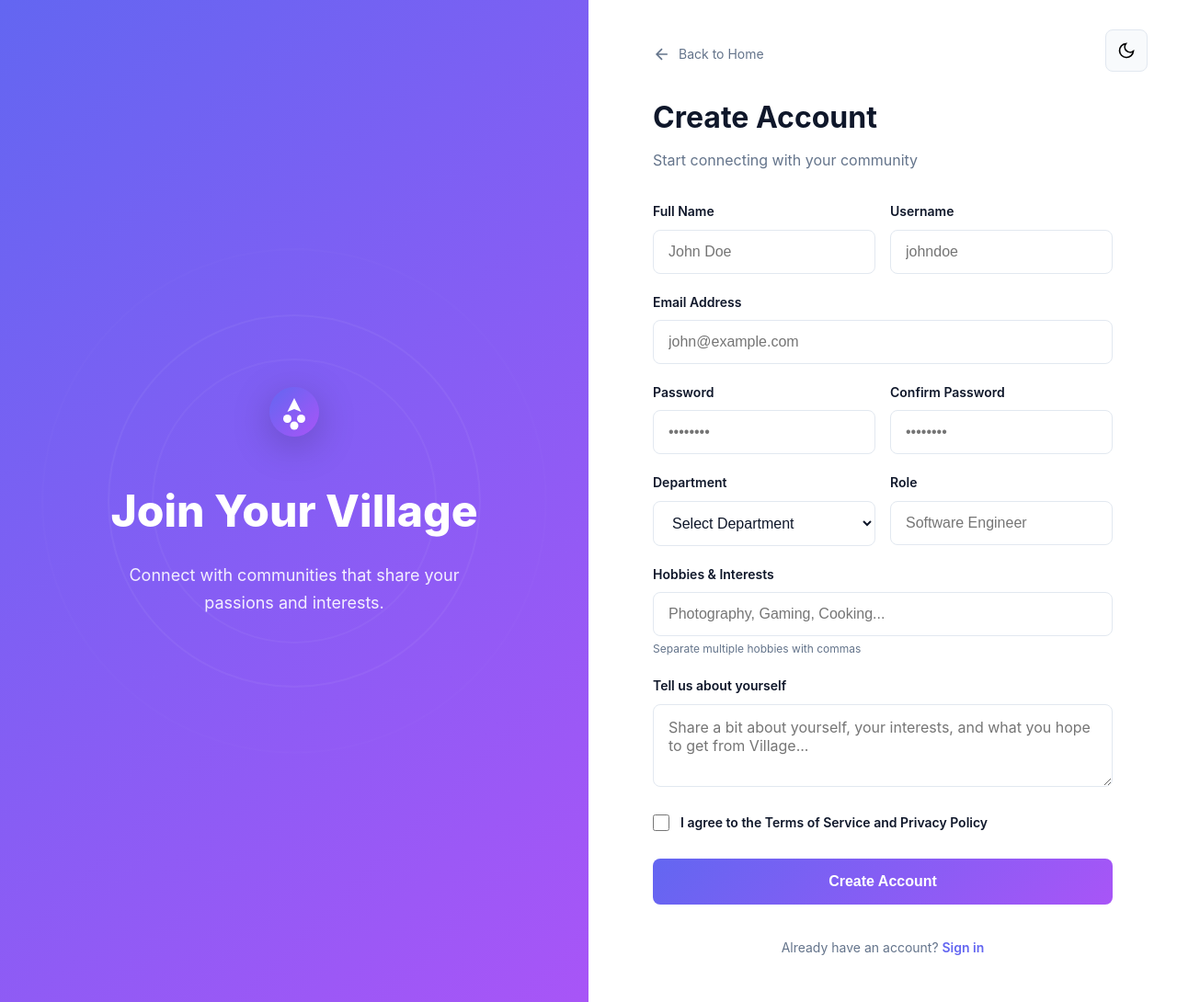
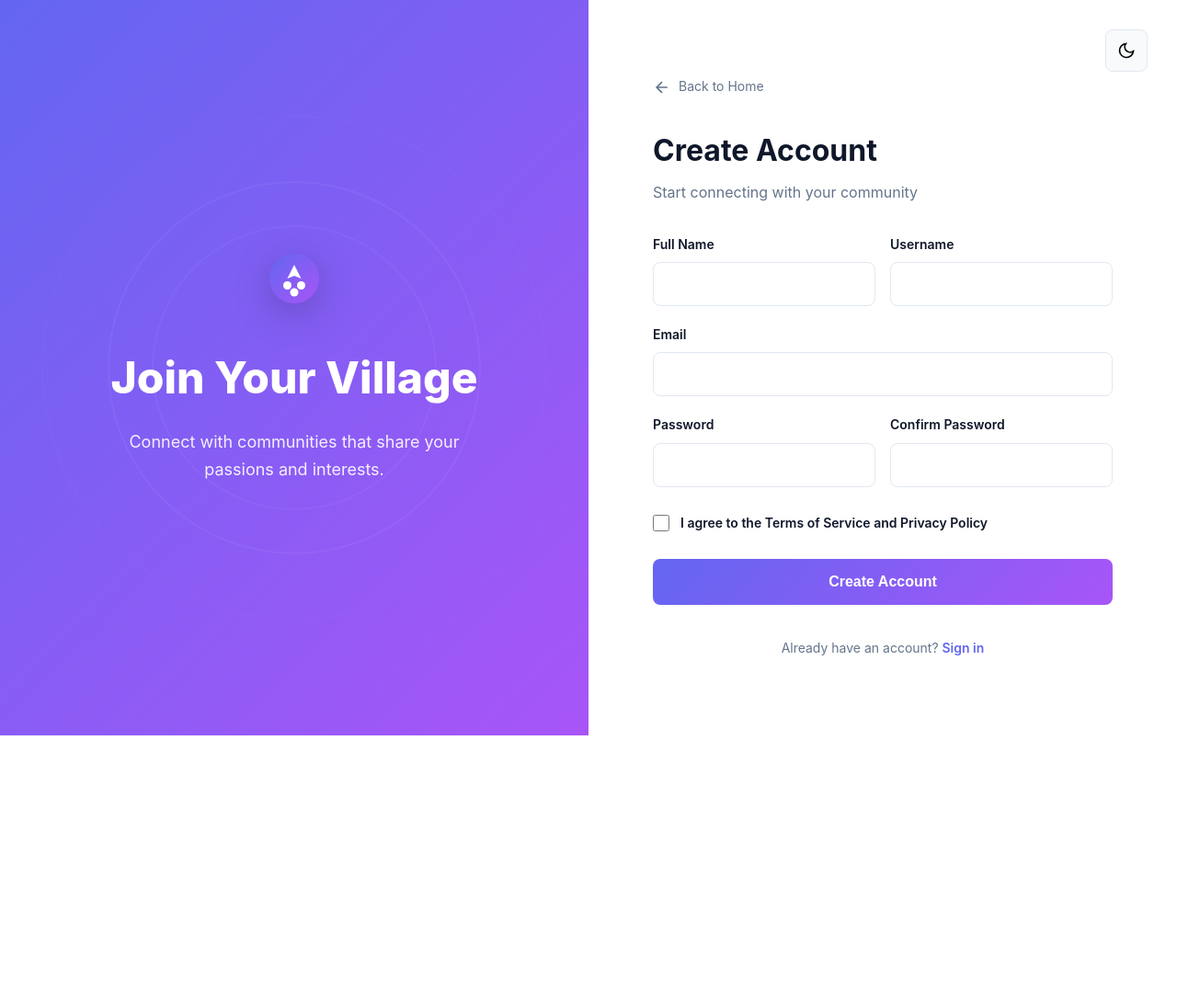
Before and after one commit to GenialSmileAdam/Village-, a Flask app: page /sign_up in a window 1280 px wide. Shown: the whole page at 92% size. After the commit the page ends 800 px from the top, so only its background shows below. Run offline with Flask 3, Linux system fonts and the light colour scheme.

Commit message:
Fix Flask backend, Remove js backend. Add Flask form, Add signup functionality

```diff
--- /dev/null
+++ b/myapp/forms.py
@@ -0,0 +1,20 @@
+from flask_wtf import FlaskForm
+from wtforms import StringField,SubmitField,EmailField, PasswordField, BooleanField
+from wtforms.validators import DataRequired,Email
+
+# A RegisterForm to register new users
+
+class RegisterForm(FlaskForm):
+    full_name = StringField("Full Name",validators=[DataRequired()])
+    username = StringField("Username" , validators=[DataRequired()])
+    email = EmailField("Email" , validators=[DataRequired(), Email()])
+    password = PasswordField("Password", validators=[DataRequired()])
+    confirm_password = PasswordField("Confirm Password", validators=[DataRequired()])
+    agree_to_terms = BooleanField("I agree to the Terms of Service and Privacy Policy")
+    submit = SubmitField("Create Account")
+
+# A LoginForm to login existing users
+class LoginForm(FlaskForm):
+    email = EmailField("Email" , validators=[DataRequired(), Email()])
+    password = PasswordField("Password", validators=[DataRequired()])
+    submit = SubmitField("Sign In")
--- a/myapp/routes.py
+++ b/myapp/routes.py
@@ -1,5 +1,8 @@
-from flask import Flask, render_template, Blueprint
+from flask import render_template, Blueprint, request, url_for, redirect, flash
 from .models import db, User, Hobby
+from .forms import RegisterForm, LoginForm
+
+
 
 main_bp = Blueprint('main',__name__)
 
@@ -17,6 +20,16 @@ def login():
     return render_template("login.html")
 
 
-@main_bp.route("/sign_up")
+@main_bp.route("/sign_up", methods= ["GET", "POST"])
 def signup():
-    return render_template("sign_up.html")
+    form = RegisterForm()
+    print(f"Form submitted: {request.method}")  # Debug
+    print(f"Form validate on submit: {form.validate_on_submit()}")  # Debug
+    print(f"Form errors: {form.errors}")  # Debug
+
+    if form.validate_on_submit():
+        full_name = form.full_name.data
+        print(full_name)
+        flash(f"User: {full_name} has successfully signed in!")
+        return redirect(url_for("main.home"))
+    return render_template("sign_up.html", form= form)
--- a/requirements.txt
+++ b/requirements.txt
@@ -3,3 +3,4 @@ flask_sqlalchemy==3.1.1
 flask_wtf==1.2.2
 python-dotenv==1.2.1
 SQLAlchemy==2.0.45
+WTForms==3.0.1
--- a/static/js/auth.js
+++ /dev/null
@@ -1,137 +0,0 @@
-const Auth = {
-    init() {
-        this.setupSignupForm();
-        this.setupLoginForm();
-    },
-
-    setupSignupForm() {
-        const form = document.getElementById('signupForm');
-        if (!form) return;
-
-        form.addEventListener('submit', (e) => {
-            e.preventDefault();
-            this.handleSignup(e.target);
-        });
-    },
-
-    setupLoginForm() {
-        const form = document.getElementById('loginForm');
-        if (!form) return;
-
-        form.addEventListener('submit', (e) => {
-            e.preventDefault();
-            this.handleLogin(e.target);
-        });
-    },
-
-    handleSignup(form) {
-        const formData = new FormData(form);
-        const userData = {
-            fullName: formData.get('fullName'),
-            username: formData.get('username'),
-            email: formData.get('email'),
-            password: formData.get('password'),
-            confirmPassword: formData.get('confirmPassword'),
-            department: formData.get('department'),
-            role: formData.get('role'),
-            hobbies: formData.get('hobbies'),
-            bio: formData.get('bio'),
-            terms: formData.get('terms')
-        };
-
-        if (!this.validateSignup(userData)) return;
-
-        const users = JSON.parse(localStorage.getItem('villageUsers') || '[]');
-
-        if (users.some(u => u.username === userData.username)) {
-            alert('Username already exists!');
-            return;
-        }
-
-        if (users.some(u => u.email === userData.email)) {
-            alert('Email already exists!');
-            return;
-        }
-
-        const newUser = {
-            id: Date.now(),
-            fullName: userData.fullName,
-            username: userData.username,
-            email: userData.email,
-            password: userData.password,
-            department: userData.department,
-            role: userData.role,
-            hobbies: userData.hobbies.split(',').map(h => h.trim()),
-            bio: userData.bio,
-            createdAt: new Date().toISOString()
-        };
-
-        users.push(newUser);
-        localStorage.setItem('villageUsers', JSON.stringify(users));
-
-        localStorage.setItem('currentUser', JSON.stringify({
-            id: newUser.id,
-            username: newUser.username,
-            fullName: newUser.fullName
-        }));
-
-        alert('Account created successfully!');
-        window.location.href = 'chat.html';
-    },
-
-    validateSignup(data) {
-        if (!data.fullName || !data.username || !data.email || !data.password) {
-            alert('Please fill in all required fields!');
-            return false;
-        }
-
-        if (data.password !== data.confirmPassword) {
-            alert('Passwords do not match!');
-            return false;
-        }
-
-        if (data.password.length < 6) {
-            alert('Password must be at least 6 characters!');
-            return false;
-        }
-
-        if (!data.terms) {
-            alert('Please accept the terms and conditions!');
-            return false;
-        }
-
-        return true;
-    },
-
-    handleLogin(form) {
-        const formData = new FormData(form);
-        const loginData = {
-            usernameEmail: formData.get('usernameEmail'),
-            password: formData.get('password')
-        };
-
-        const users = JSON.parse(localStorage.getItem('villageUsers') || '[]');
-        const user = users.find(u =>
-            (u.username === loginData.usernameEmail || u.email === loginData.usernameEmail) &&
-            u.password === loginData.password
-        );
-
-        if (!user) {
-            alert('Invalid credentials!');
-            return;
-        }
-
-        localStorage.setItem('currentUser', JSON.stringify({
-            id: user.id,
-            username: user.username,
-            fullName: user.fullName
-        }));
-
-        alert('Login successful!');
-        window.location.href = 'chat.html';
-    }
-};
-
-document.addEventListener('DOMContentLoaded', () => {
-    Auth.init();
-});
--- a/templates/sign_up.html
+++ b/templates/sign_up.html
@@ -8,19 +8,30 @@
     <link rel="stylesheet" href="static/css/login.css">
 </head>
 <body>
+
+
+{% with messages = get_flashed_messages() %}
+{% if messages %}
+<ul class=flashes>
+    {% for message in messages %}
+    <li>{{ message }}</li>
+    {% endfor %}
+</ul>
+{% endif %}
+{% endwith %}
 <div class="auth-container">
     <div class="auth-sidebar">
         <div class="auth-branding">
             <svg width="60" height="60" viewBox="0 0 40 40" fill="none">
-                    <circle cx="20" cy="20" r="18" fill="url(#gradient)" />
-                    <path d="M20 10 L15 20 L20 18 L25 20 Z" fill="white" />
-                    <circle cx="15" cy="25" r="3" fill="white" />
-                    <circle cx="25" cy="25" r="3" fill="white" />
-                    <circle cx="20" cy="30" r="3" fill="white" />
+                <circle cx="20" cy="20" r="18" fill="url(#gradient)"/>
+                <path d="M20 10 L15 20 L20 18 L25 20 Z" fill="white"/>
+                <circle cx="15" cy="25" r="3" fill="white"/>
+                <circle cx="25" cy="25" r="3" fill="white"/>
+                <circle cx="20" cy="30" r="3" fill="white"/>
                 <defs>
                     <linearGradient id="gradient" x1="0%" y1="0%" x2="100%" y2="100%">
-                            <stop offset="0%" style="stop-color:#6366f1;stop-opacity:1" />
-                            <stop offset="100%" style="stop-color:#a855f7;stop-opacity:1" />
+                        <stop offset="0%" style="stop-color:#6366f1;stop-opacity:1"/>
+                        <stop offset="100%" style="stop-color:#a855f7;stop-opacity:1"/>
                     </linearGradient>
                 </defs>
             </svg>
@@ -36,7 +47,8 @@
 
     <div class="auth-form-container">
         <button class="theme-toggle-auth" id="themeToggle" aria-label="Toggle theme">
-                <svg class="sun-icon" width="20" height="20" viewBox="0 0 24 24" fill="none" stroke="currentColor" stroke-width="2">
+            <svg class="sun-icon" width="20" height="20" viewBox="0 0 24 24" fill="none" stroke="currentColor"
+                 stroke-width="2">
                 <circle cx="12" cy="12" r="5"/>
                 <line x1="12" y1="1" x2="12" y2="3"/>
                 <line x1="12" y1="21" x2="12" y2="23"/>
@@ -47,7 +59,8 @@
                 <line x1="4.22" y1="19.78" x2="5.64" y2="18.36"/>
                 <line x1="18.36" y1="5.64" x2="19.78" y2="4.22"/>
             </svg>
-                <svg class="moon-icon" width="20" height="20" viewBox="0 0 24 24" fill="none" stroke="currentColor" stroke-width="2">
+            <svg class="moon-icon" width="20" height="20" viewBox="0 0 24 24" fill="none" stroke="currentColor"
+                 stroke-width="2">
                 <path d="M21 12.79A9 9 0 1 1 11.21 3 7 7 0 0 0 21 12.79z"/>
             </svg>
         </button>
@@ -64,74 +77,99 @@
             <h2>Create Account</h2>
             <p class="form-subtitle">Start connecting with your community</p>
 
-                <form id="signupForm" class="form">
+            <form id="signupForm" class="form" method="POST" novalidate>
+                {{ form.hidden_tag() }}
                 <div class="form-row">
                     <div class="form-group">
-                            <label for="fullName">Full Name</label>
-                            <input type="text" id="fullName" name="fullName" required placeholder="John Doe">
+
+                        {{ form.full_name.label }}
+                        {{ form.full_name(size=20) }}
+
+                        {% if form.full_name.errors %}
+                        <ul class="errors">
+                            {% for error in form.full_name.errors %}
+                            <li>{{ error }}</li>
+                            {% endfor %}
+                        </ul>
+                        {% endif %}
                     </div>
                     <div class="form-group">
-                            <label for="username">Username</label>
-                            <input type="text" id="username" name="username" required placeholder="johndoe">
+                        {{ form.username.label }}
+                        {{ form.username(size=20) }}
+
+                        {% if form.username.errors %}
+
+                        <ul class="errors">
+                            {% for error in form.username.errors %}
+                            <li>{{ error }}</li>
+                            {% endfor %}
+                        </ul>
+                        {% endif %}
                     </div>
                 </div>
 
                 <div class="form-group">
-                        <label for="email">Email Address</label>
-                        <input type="email" id="email" name="email" required placeholder="john@example.com">
+                    {{ form.email.label }}
+                    {{ form.email(size=20) }}
+
+                    {% if form.email.errors %}
+
+                    <ul class="errors">
+                        {% for error in form.email.errors %}
+                        <li>{{ error }}</li>
+                        {% endfor %}
+                    </ul>
+                    {% endif %}
                 </div>
 
                 <div class="form-row">
                     <div class="form-group">
-                            <label for="password">Password</label>
-                            <input type="password" id="password" name="password" required placeholder="••••••••">
+                        {{ form.password.label }}
+                        {{ form.password(size=20) }}
+
+                        {% if form.password.errors %}
+
+                        <ul class="errors">
+                            {% for error in form.password.errors %}
+                            <li>{{ error }}</li>
+                            {% endfor %}
+                        </ul>
+                        {% endif %}
                     </div>
                     <div class="form-group">
-                            <label for="confirmPassword">Confirm Password</label>
-                            <input type="password" id="confirmPassword" name="confirmPassword" required placeholder="••••••••">
+                        {{ form.confirm_password.label }}
+                        {{ form.confirm_password(size=20) }}
+
+                        {% if form.confirm_password.errors %}
+
+                        <ul class="errors">
+                            {% for error in form.confirm_password.errors %}
+                            <li>{{ error }}</li>
+                            {% endfor %}
+                        </ul>
+                        {% endif %}
                     </div>
                 </div>
 
-                    <div class="form-row">
-                        <div class="form-group">
-                            <label for="department">Department</label>
-                            <select id="department" name="department" required>
-                                <option value="">Select Department</option>
-                                <option value="engineering">Engineering</option>
-                                <option value="design">Design</option>
-                                <option value="marketing">Marketing</option>
-                                <option value="sales">Sales</option>
-                                <option value="hr">Human Resources</option>
-                                <option value="finance">Finance</option>
-                                <option value="operations">Operations</option>
-                                <option value="other">Other</option>
-                            </select>
-                        </div>
-                        <div class="form-group">
-                            <label for="role">Role</label>
-                            <input type="text" id="role" name="role" placeholder="Software Engineer">
-                        </div>
-                    </div>
-
-                    <div class="form-group">
-                        <label for="hobbies">Hobbies & Interests</label>
-                        <input type="text" id="hobbies" name="hobbies" placeholder="Photography, Gaming, Cooking...">
-                        <small>Separate multiple hobbies with commas</small>
-                    </div>
-
-                    <div class="form-group">
-                        <label for="bio">Tell us about yourself</label>
-                        <textarea id="bio" name="bio" rows="3" placeholder="Share a bit about yourself, your interests, and what you hope to get from Village..."></textarea>
-                    </div>
 
                 <div class="form-group checkbox-group">
                     <label class="checkbox-label">
-                            <input type="checkbox" id="terms" name="terms" required>
-                            <span>I agree to the Terms of Service and Privacy Policy</span>
+                        {{ form.agree_to_terms(size=20) }}
+                        {{ form.agree_to_terms.label }}
+
+                        {% if form.agree_to_terms.errors %}
+
+                        <ul class="errors">
+                            {% for error in form.agree_to_terms.errors %}
+                            <li>{{ error }}</li>
+                            {% endfor %}
+                        </ul>
+                        {% endif %}
                     </label>
                 </div>
 
-                    <button type="submit" class="btn-submit">Create Account</button>
+
+                {{ form.submit(size=20, class_= "btn-submit") }}
 
                 <p class="form-footer">
                     Already have an account? <a href="{{ url_for( 'main.login')}}">Sign in</a>
@@ -142,6 +180,5 @@
 </div>
 
 <script src="static/js/app.js"></script>
-    <script src="static/js/auth.js"></script>
 </body>
 </html>
```
Also changed, not shown: templates/chat.html (+32 -9 lines), templates/index.html (+31 -17 lines), templates/login.html (+30 -15 lines). Lines whose indentation alone changed are shown as unchanged.
